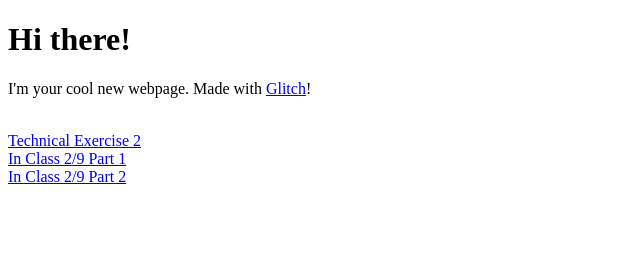
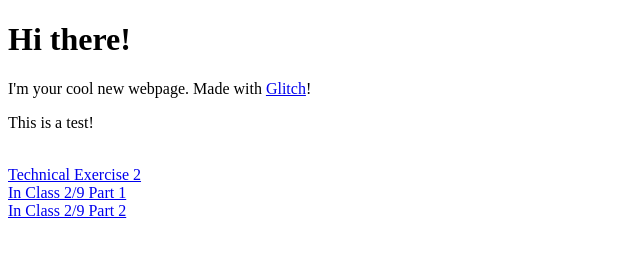
Before and after one commit to cthompto/art-109-example1, a plain HTML site: page index.html in a window 1280 px wide. Shown: the whole page, without its empty margins (0-640 px from the left). Drawn offline with Linux system fonts and the light colour scheme.

Commit message:
Update index.html
A example update from Atom and Github Desktop

```diff
--- a/index.html
+++ b/index.html
@@ -14,6 +14,9 @@
     <p>
       I'm your cool new webpage. Made with <a href="https://glitch.com">Glitch</a>!
     </p>
+    <p>
+      This is a test!
+    </p>
     <br>
     <a href="https://art-109-wk2.glitch.me/te2.html">Technical Exercise 2</a>
     <br>
```
